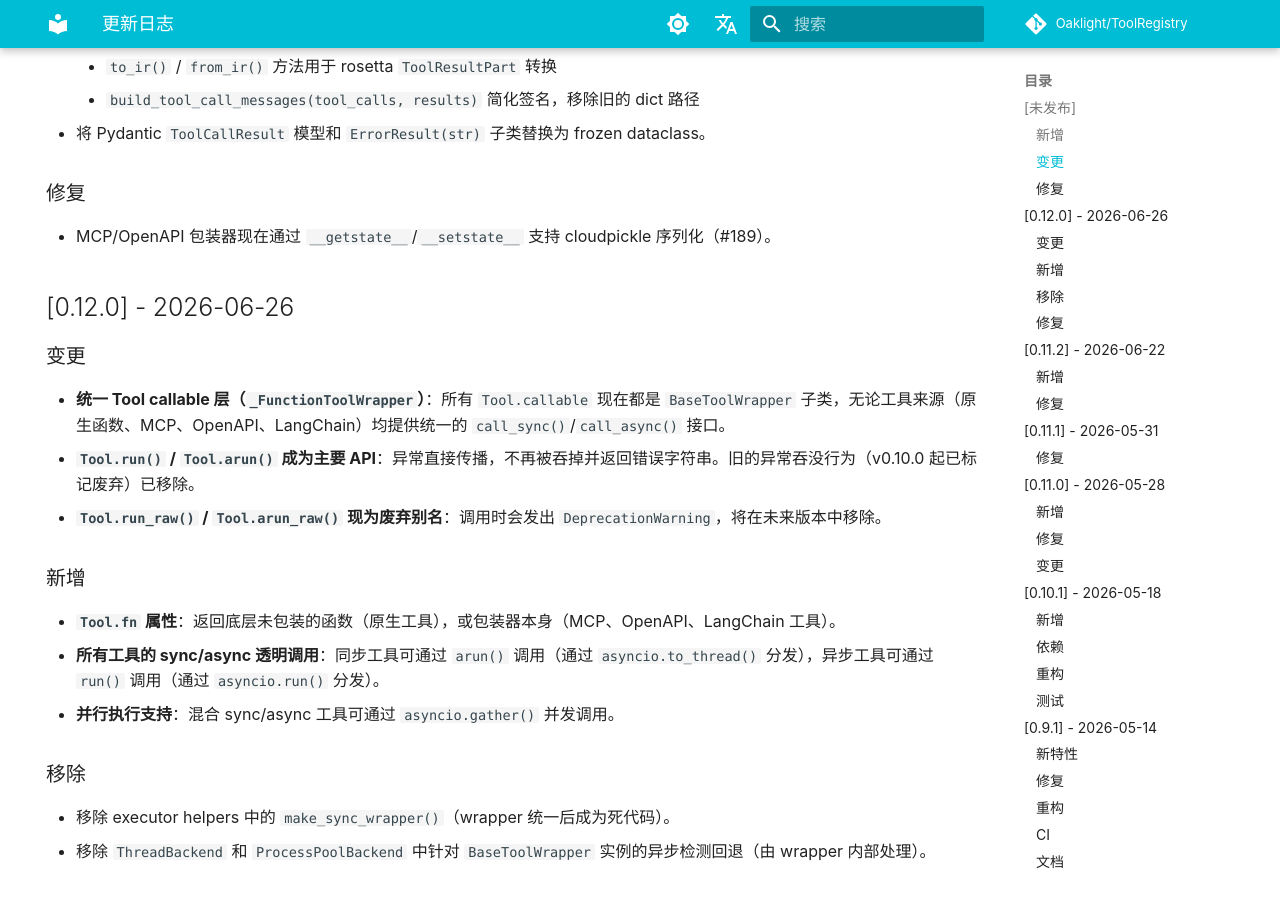
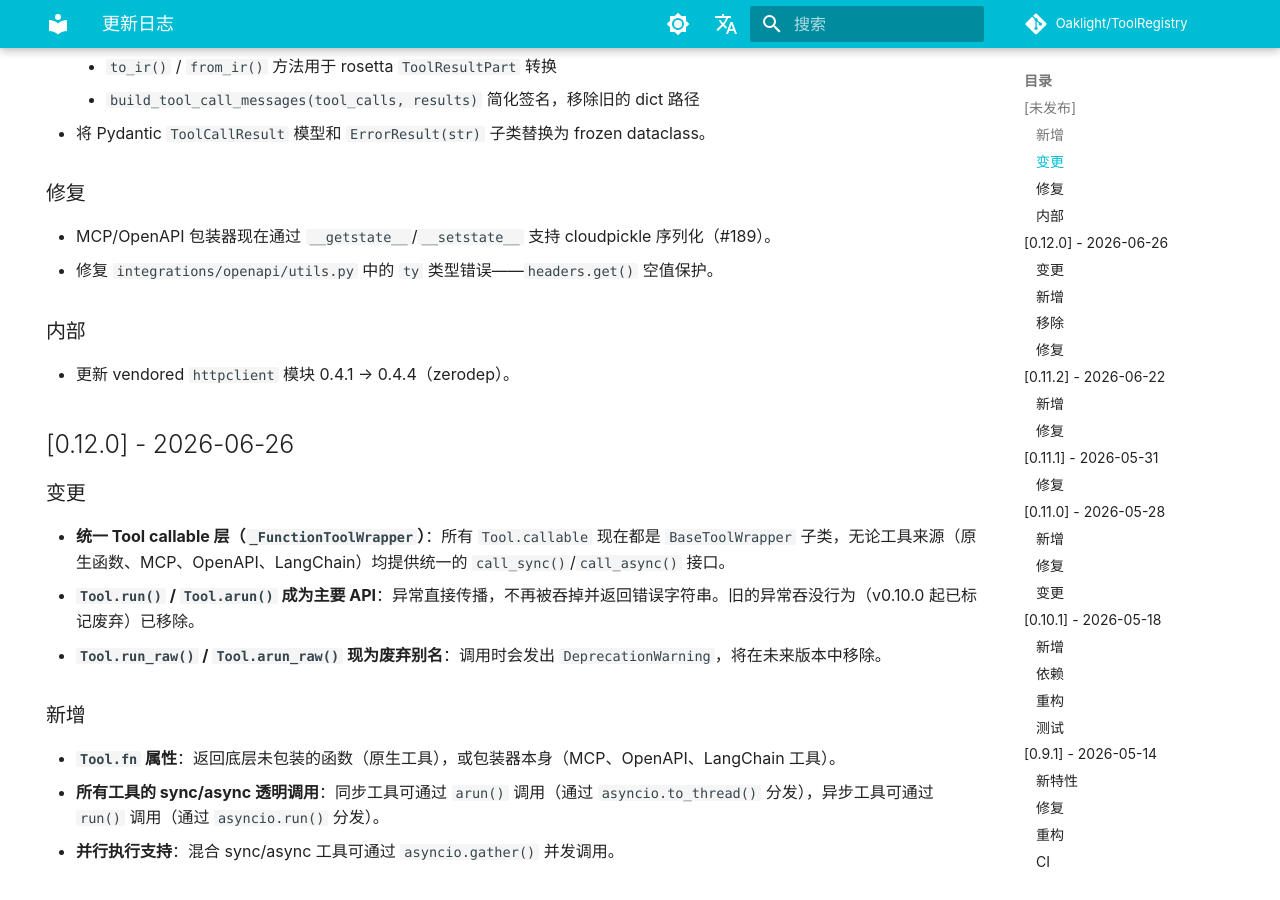
Before and after one commit to Oaklight/ToolRegistry, an MkDocs documentation site: the page built from docs/changelog.md, in a window 1280 px wide and 900 px high, scrolled down 1232 px. Built offline with MkDocs 1.6.1 and Material for MkDocs 9.7.7, drawn with Linux system fonts in a browser that asks for light colours; some web fonts are replaced; comment, search, counter and statistics services are not loaded.

Commit message:
docs: 补充 vendored httpclient 更新和 openapi ty 修复到更新日志

```diff
--- a/docs/changelog.md
+++ b/docs/changelog.md
@@ -46,6 +46,11 @@ hide:
 ### 修复
 
 - MCP/OpenAPI 包装器现在通过 `__getstate__`/`__setstate__` 支持 cloudpickle 序列化（#189）。
+- 修复 `integrations/openapi/utils.py` 中的 `ty` 类型错误——`headers.get()` 空值保护。
+
+### 内部
+
+- 更新 vendored `httpclient` 模块 0.4.1 → 0.4.4（zerodep）。
 
 ## [0.12.0] - 2026-06-26
 
```
